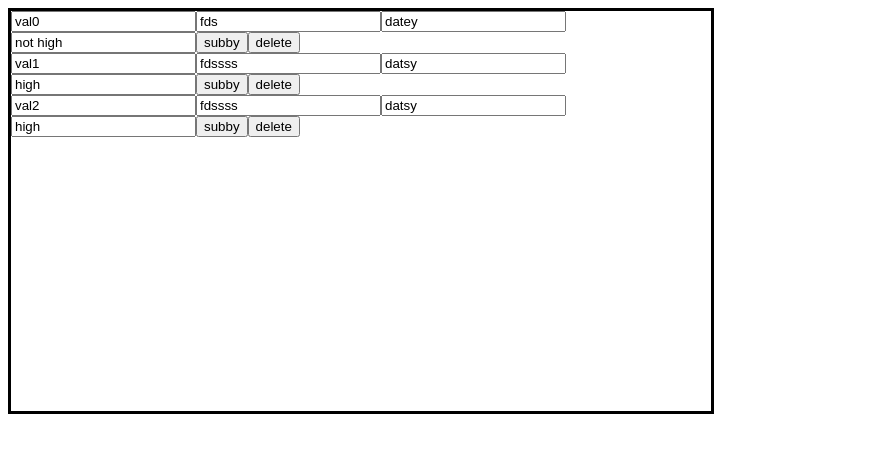
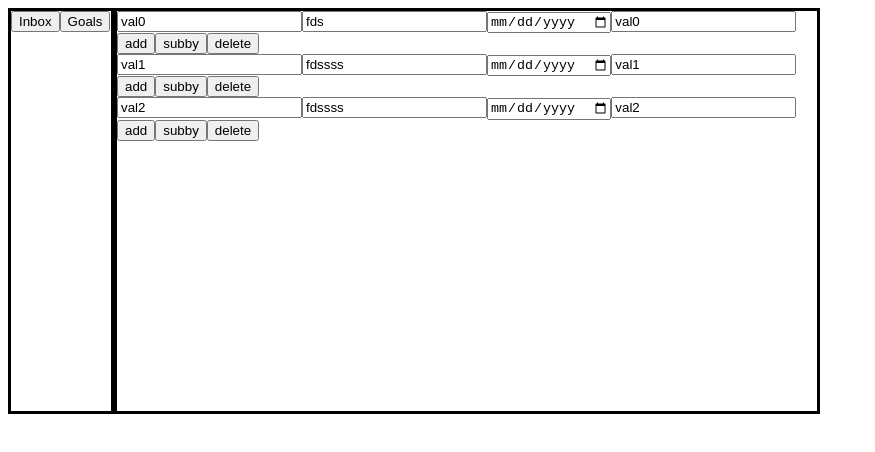
Before and after one commit to Manwani/Todo, a website built with webpack: page src/template.html in a window 1280 px wide. Shown: the whole page, without its empty margins (0-875 px from the left). Built offline with nearby package versions, Linux system fonts and the light colour scheme.

Commit message:
got dates to sort by nearest todo, and got project buttons showing different tasks

```diff
--- a/src/index.js
+++ b/src/index.js
@@ -1,25 +1,57 @@
 import "./style.css";
 import Todo from "./todo.js";
 import Project from "./project.js";
+import { compareAsc } from "date-fns";
+import Master from "./master.js";
 
 
-let kont = new Todo("val0", "fds", "datey", "not high");
+
+let kont = new Todo("val0", "fds", "zatey", "not high");
 let ppcaca = new Todo("val2", "fdssss", "datsy", "high");
 let ppcaca2 = new Todo("val1", "fdssss", "datsy", "high");
-let proj = new Project("inbox");
+let proj = new Project("Inbox");
+let proj2 = new Project("Goals")
+
+Master.addToMaster(proj);
+Master.addToMaster(proj2);
+
 
 proj.addTodo(kont);
 proj.addTodo(ppcaca2);
 proj.addTodo(ppcaca);
+proj2.addTodo(kont);
 //proj.removeTodo(ppcaca2);
 //proj.listTodo();
 
-let mainDiv = document.getElementById("todoBox")
+
+let projectDiv = document.getElementById("projectBox");
+let todoDiv = document.getElementById("todoBox");
+
+function populateProjects(){
+    let buttonId = 0;
+    for(const project of Master.getMaster()){
+            let projectButton = document.createElement("button");
+            projectButton.id = buttonId;
+            projectButton.textContent = project.name;
+            buttonId++;
+
+            projectButton.addEventListener("click",function(){
+                refreshScreen();
+                populateTodos(project);
+            });
+
+            projectDiv.appendChild(projectButton);
+        }
+}
+
+
+
 
 
 function populateTodos(project){
 
     let todoArray = project.Todo;
+    sortArrayByDate(todoArray);
     let divId = 0;
 
     for(const result of todoArray){
@@ -28,12 +60,40 @@ function populateTodos(project){
         taskDiv.className = "divTasks"
         taskDiv.id = divId;
 
-        for(const detail in result){
+       /*  for(const detail in result){
             let para = document.createElement("input");
             para.className = "inputy";
             para.value = result[detail];
             taskDiv.appendChild(para);
-        }
+        } */
+
+        let para = document.createElement("input");
+        para.className = "inputy";
+        para.value = result["title"];
+
+        let para2 = document.createElement("input");
+        para2.className = "inputy";
+        para2.value = result["description"];
+
+        let para3 = document.createElement("input");
+        para3.type = "date";
+        para3.className = "inputy";
+        para3.value = result["dueDate"];
+
+
+        let para4 = document.createElement("input");
+        para4.className = "inputy";
+        para4.value = result["title"];
+
+        taskDiv.appendChild(para);
+        taskDiv.appendChild(para2);
+        taskDiv.appendChild(para3);
+        taskDiv.appendChild(para4);
+
+
+        let addButton = document.createElement("button");
+        addButton.textContent = "add";
+
 
         let testButton = document.createElement("button");
         testButton.textContent = "subby";
@@ -44,19 +104,31 @@ function populateTodos(project){
         testButton.addEventListener("click", function(){
             let parentDiv = this.parentElement;
             let collectionArray = parentDiv.querySelectorAll("input");
-            proj.editTodo(parentDiv.id, collectionArray);
+            project.editTodo(parentDiv.id, collectionArray);
 
         });
 
         deleteButton.addEventListener("click", function(){
             let parentDiv = this.parentElement;
-            proj.removeTodo(parentDiv.id);
+            project.removeTodo(parentDiv.id);
             parentDiv.remove();
         });
 
+        addButton.addEventListener("click", function(){
+            let parentDiv = this.parentElement;
+            let collectionArray = parentDiv.querySelectorAll("input");
+            let newTodo = new Todo (collectionArray[0].value,collectionArray[1].value,
+                                    collectionArray[2].value,collectionArray[3].value);
+            project.addTodo(newTodo);
+            refreshScreen();
+            populateTodos(project);
+
+        });
+
+        taskDiv.appendChild(addButton);
         taskDiv.appendChild(testButton);
         taskDiv.appendChild(deleteButton);
-        mainDiv.appendChild(taskDiv);
+        todoDiv.appendChild(taskDiv);
         divId++;
 
     }
@@ -64,3 +136,15 @@ function populateTodos(project){
 }
 
 populateTodos(proj);
+populateProjects();
+
+function refreshScreen(){
+    let screen = document.getElementById("todoBox");
+    while(screen.firstChild){
+        screen.lastChild.remove();
+    }
+}
+
+function sortArrayByDate(arr){
+    arr.sort((a,b) => compareAsc(a.dueDate, b.dueDate));
+}
--- a/src/master.js
+++ b/src/master.js
@@ -0,0 +1,24 @@
+ const Master = (function(){
+ const masterArray = [];
+
+ function addToMaster(project){
+    masterArray.push(project);
+ }
+
+ function removeFromMaster(id){
+    masterArray.splice(id,1);
+ }
+
+ function getMaster(){
+    return masterArray;
+ }
+
+ return{
+    addToMaster,
+    removeFromMaster,
+    getMaster,
+ }
+
+})();
+
+export default Master;
--- a/src/style.css
+++ b/src/style.css
@@ -1,5 +1,12 @@
 body{
     height:100vh;
+    display:flex;
+}
+
+#projectBox{
+    height:400px;
+    width:100px;
+    border: 3px solid black;
 }
 
 #todoBox{
--- a/src/template.html
+++ b/src/template.html
@@ -3,13 +3,15 @@
 <head>
     <meta charset="UTF-8">
     <meta name="viewport" content="width=device-width, initial-scale=1.0">
-
     <title>Document</title>
 </head>
 <body>
+    <div id="projectBox">
+
+    </div>
     <div id="todoBox">
 
     </div>
-    <!-- <script src="todo.js"></script> -->
+
 </body>
 </html>
--- a/src/todo.js
+++ b/src/todo.js
@@ -6,9 +6,4 @@ export default class Todo{
         this.dueDate = dueDate;
         this.priority =priority;
     }
-
-    get name(){
-        return this.title;
-    }
-
 }
```
